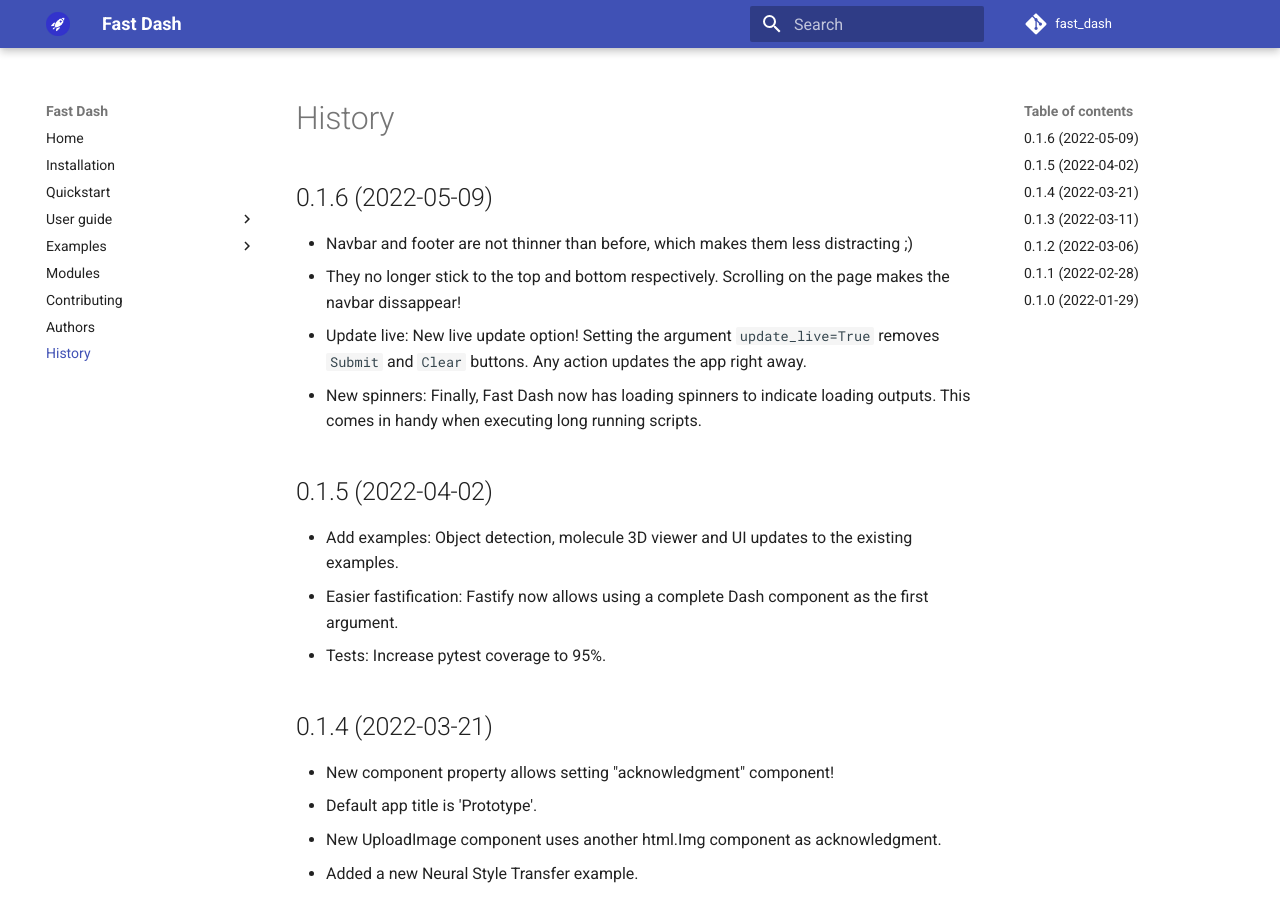
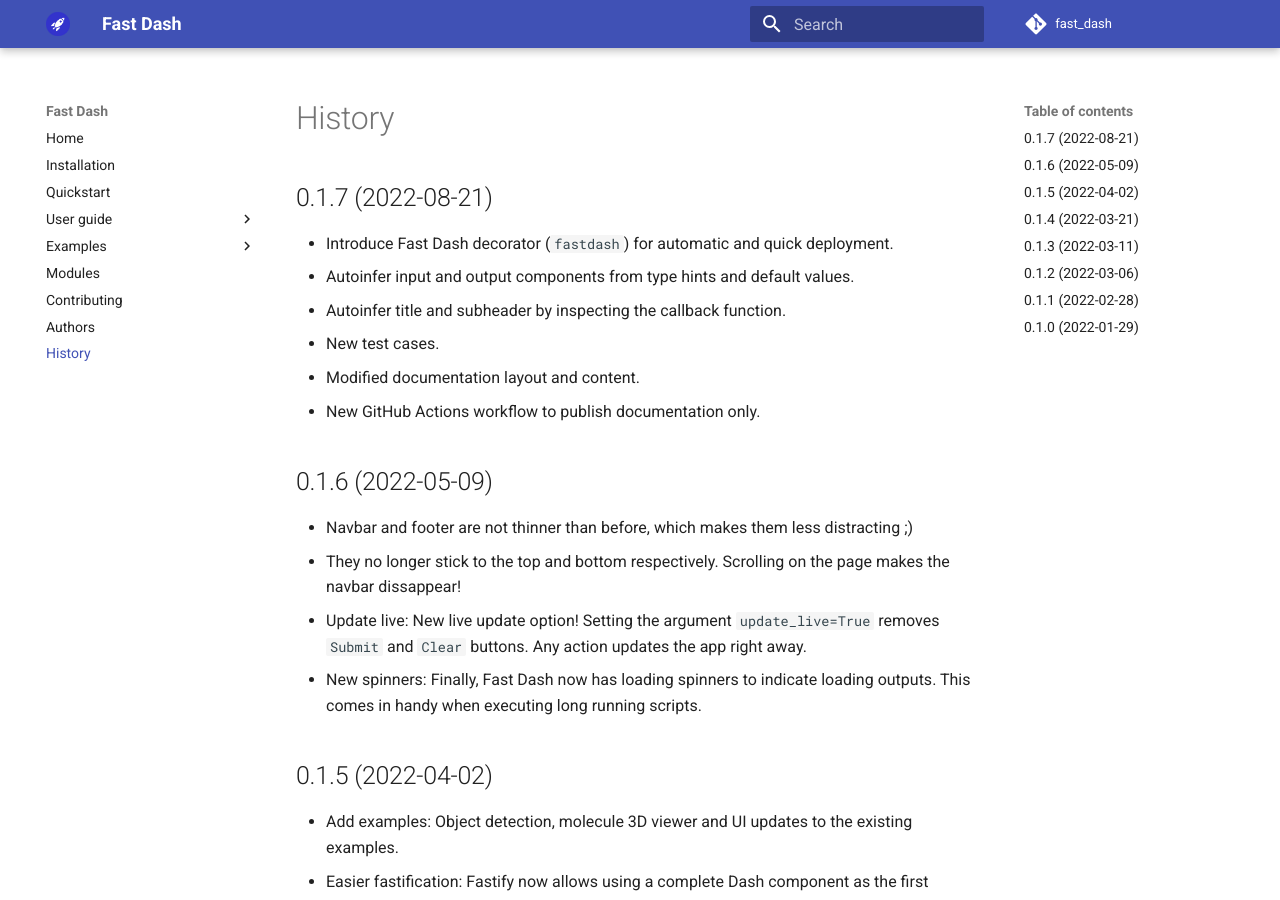
Before and after one commit to dkedar7/fast_dash, an MkDocs documentation site: the page built from docs/history.md, in a window 1280 px wide and 900 px high. Built offline with MkDocs 1.6.1 and Material for MkDocs 9.7.7, drawn with Linux system fonts in a browser that asks for light colours; comment, search, counter and statistics services are not loaded.

```diff
--- a/HISTORY.md
+++ b/HISTORY.md
@@ -1,4 +1,13 @@
 # History
+
+## 0.1.7 (2022-08-21)
+
+* Introduce Fast Dash decorator (`fastdash`) for automatic and quick deployment.
+* Autoinfer input and output components from type hints and default values.
+* Autoinfer title and subheader by inspecting the callback function.
+* New test cases.
+* Modified documentation layout and content.
+* New GitHub Actions workflow to publish documentation only.
 
 ## 0.1.6 (2022-05-09)
 
--- a/pyproject.toml
+++ b/pyproject.toml
@@ -1,7 +1,7 @@
 [tool]
 [tool.poetry]
 name = "fast_dash"
-version = "0.1.6"
+version = "0.1.7"
 homepage = "https://github.com/dkedar7/fast_dash"
 description = "Build Machine Learning prototypes web applications lightning fast."
 authors = ["Kedar Dabhadkar <kedar@fastdash.app>"]
```
Also changed, not shown: CHANGELOG.md (+8 -6 lines).
